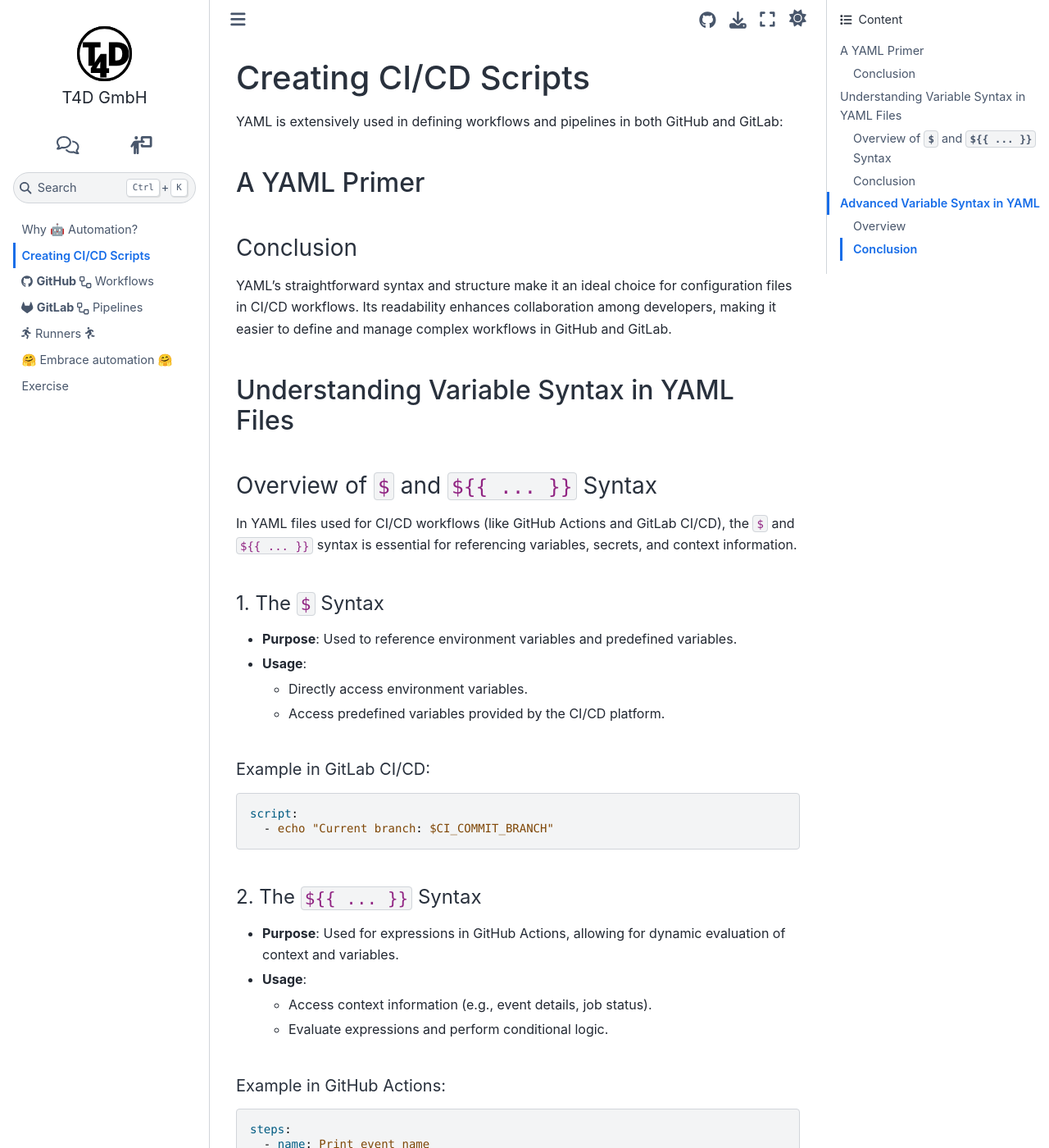
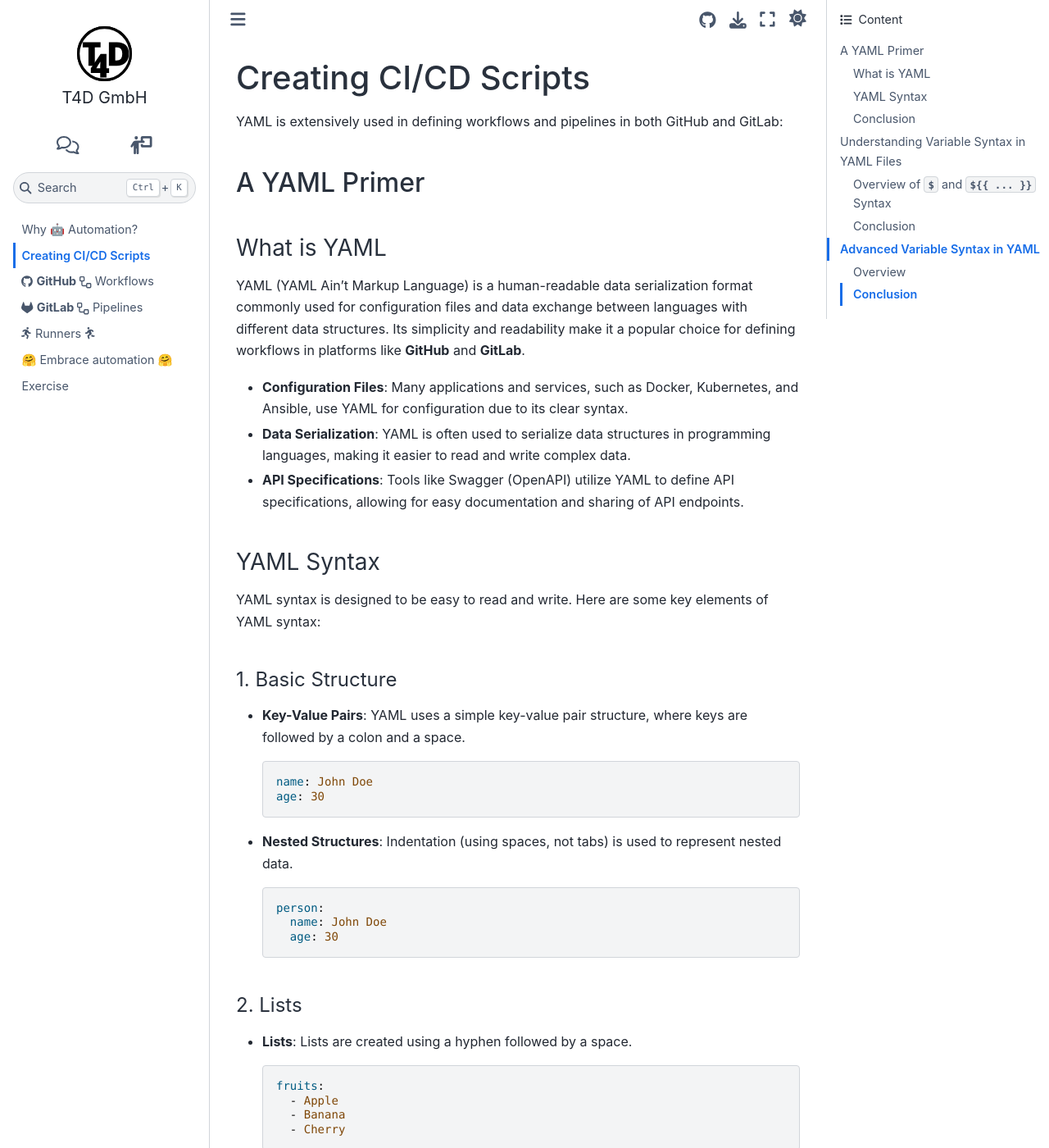
Before and after one commit to t4d-gmbh/ci-cd-workflows, a Sphinx documentation site: the page built from source/content/creating_workflows/index.md, in a window 1280 px wide and 1400 px high. Shown: the whole window at 82% size. Built offline with Sphinx 7.4.7 and the Sphinx Book theme 1.1.4, drawn with Linux system fonts in a browser that asks for light colours; the version number could not be read and is left out; some of the changed text lies outside the part shown.

Commit message:
minor fixes for raw content

````diff
--- a/source/content/creating_workflows/index.md
+++ b/source/content/creating_workflows/index.md
@@ -10,10 +10,17 @@
 ./yaml_primer/index
 ./variable_syntax
 ./advanced_variable_syntax
+./conclusion
 ```
 {% else %}
 <!-- BUILDING THE PAGES -->
 ```{include} ./yaml_primer/index.md
+```
+```{include} ./yaml_primer/about_YAML.md
+```
+```{include} ./yaml_primer/syntax.md
+```
+```{include} ./yaml_primer/conclusion.md
 ```
 ```{include} ./variable_syntax.md
 ```
--- a/source/content/creating_workflows/yaml_primer/about_YAML.md
+++ b/source/content/creating_workflows/yaml_primer/about_YAML.md
@@ -1,4 +1,4 @@
-## What is YAML
+### What is YAML
 
 YAML (YAML Ain't Markup Language) is a human-readable data serialization format commonly used for configuration files and data exchange between languages with different data structures.
 Its simplicity and readability make it a popular choice for defining workflows in platforms like **GitHub** and **GitLab**.
--- /dev/null
+++ b/source/content/creating_workflows/yaml_primer/conclusion.md
@@ -0,0 +1,3 @@
+### Conclusion
+
+YAML's straightforward syntax and structure make it an ideal choice for configuration files in CI/CD workflows. Its readability enhances collaboration among developers, making it easier to define and manage complex workflows in GitHub and GitLab.
--- a/source/content/creating_workflows/yaml_primer/index.md
+++ b/source/content/creating_workflows/yaml_primer/index.md
@@ -7,14 +7,8 @@
 
 ./about_YAML
 ./syntax
+./conclusion
 ```
 {% else %}
-<!-- BUILDING THE PAGES -->
-```{include} ./about_YAML.md
-```
-```{include} ./syntax.md
-```
-### Conclusion
-
-YAML's straightforward syntax and structure make it an ideal choice for configuration files in CI/CD workflows. Its readability enhances collaboration among developers, making it easier to define and manage complex workflows in GitHub and GitLab.
+<!-- content is imported one level above -->
 {% endif %}
--- a/source/content/creating_workflows/yaml_primer/syntax.md
+++ b/source/content/creating_workflows/yaml_primer/syntax.md
@@ -1,8 +1,8 @@
-## YAML Syntax
+### YAML Syntax
 
 YAML syntax is designed to be easy to read and write. Here are some key elements of YAML syntax:
 
-### 1. Basic Structure
+#### 1. Basic Structure
 
 - **Key-Value Pairs**: YAML uses a simple key-value pair structure, where keys are followed by a colon and a space.
   ```yaml
@@ -17,7 +17,7 @@
     age: 30
   ```
 
-### 2. Lists
+#### 2. Lists
 
 - **Lists**: Lists are created using a hyphen followed by a space.
   ```yaml
@@ -27,7 +27,7 @@
     - Cherry
   ```
 
-### 3. Strings
+#### 3. Strings
 
 - **String Formatting**: Strings can be written in plain format, or enclosed in quotes (single or double).
   ```yaml
@@ -42,7 +42,7 @@
     It retains line breaks.
   ```
 
-### 4. Comments
+#### 4. Comments
 
 - **Comments**: Comments start with a `#` and continue to the end of the line.
   ```yaml
````
Also changed, not shown: other parts of source/content/creating_workflows/yaml_primer/about_YAML.md (+0 -4 lines).
